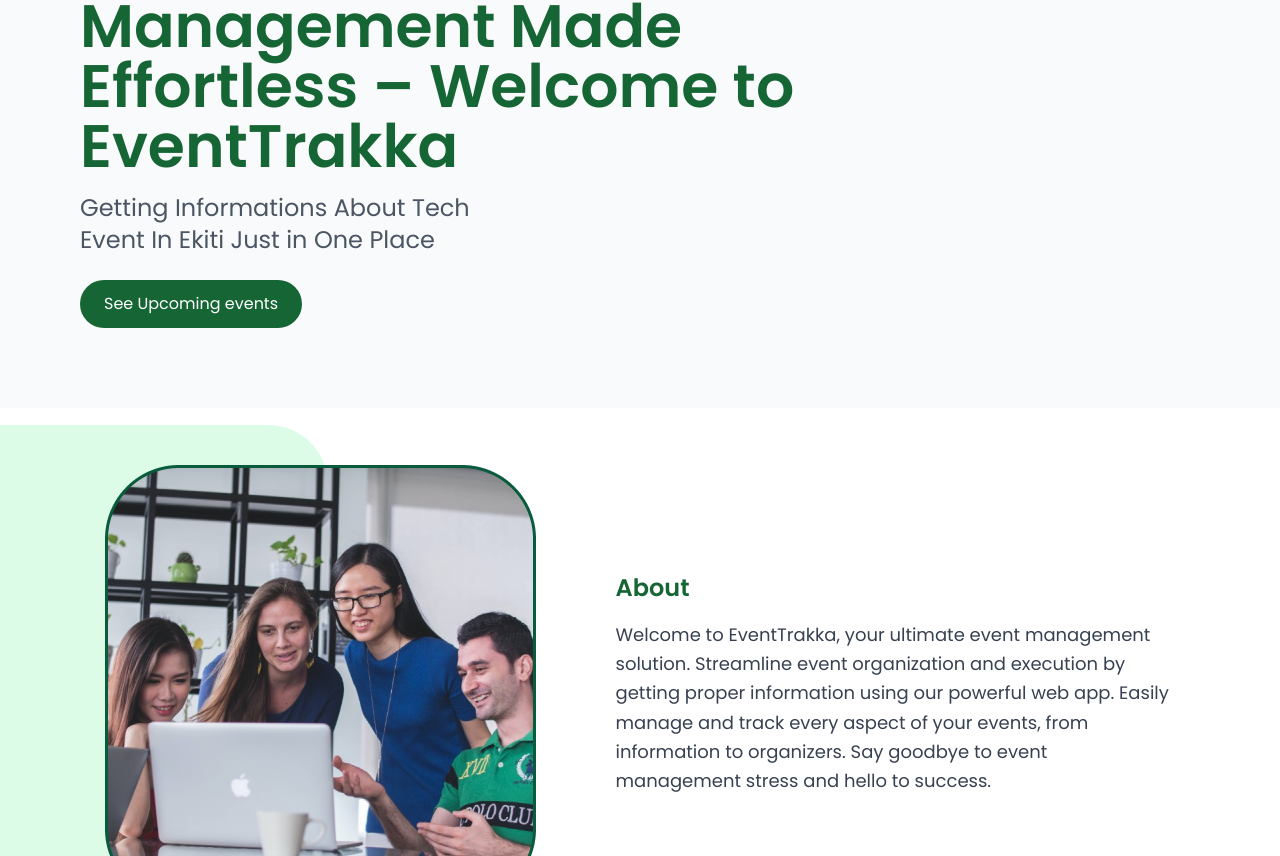
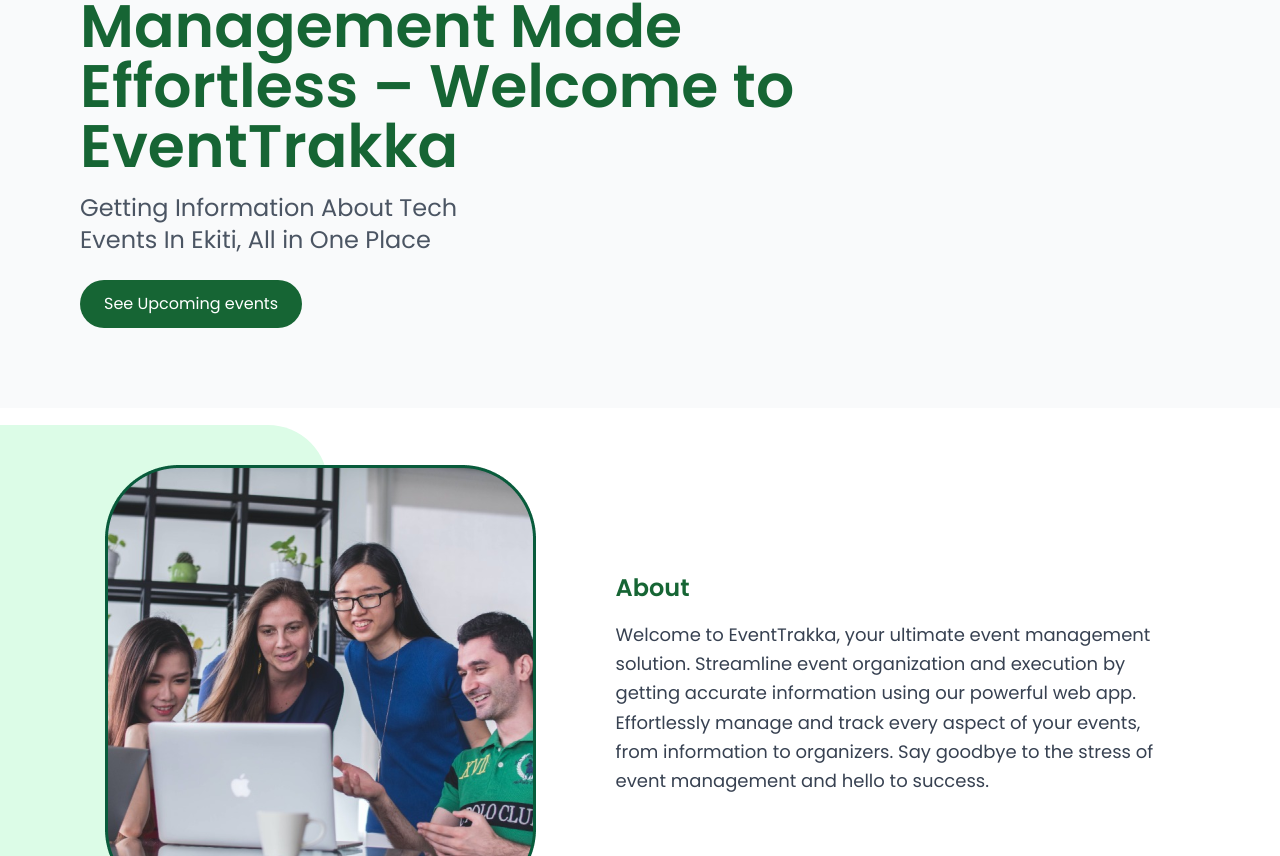
Before and after one commit to OSCA-Ado-Ekiti/EventTrakka, a React (Vite) app: page /about in a window 1280 px wide. Shown: the part 224-1080 px from the top of the page. Built offline with nearby package versions, Linux system fonts and the light colour scheme; a web font is replaced by a local one.

Commit message:
Fixed typos across all files

```diff
--- a/src/components/AboutHero.jsx
+++ b/src/components/AboutHero.jsx
@@ -12,7 +12,7 @@
 							Seamless Event Management Made Effortless – Welcome to EventTrakka
 						</h1>
 						<p className='text-gray-600 mt-4 text-lg md:text-2xl w-full md:w-[50%]'>
-							Getting Informations About Tech Event In Ekiti Just in One Place
+							Getting Information About Tech Events In Ekiti, All in One Place
 						</p>
 						<button className='mt-6 bg-green-800 text-white px-6 py-3 rounded-3xl hover:bg-green-700'>
 							See Upcoming events
@@ -37,10 +37,10 @@
 					<h3 className='text-2xl font-semibold text-green-800 mb-4'>About</h3>
 					<p className='text-gray-700 text-lg leading-relaxed'>
 						Welcome to EventTrakka, your ultimate event management solution.
-						Streamline event organization and execution by getting proper
-						information using our powerful web app. Easily manage and track
+						Streamline event organization and execution by getting accurate
+						information using our powerful web app. Effortlessly manage and track
 						every aspect of your events, from information to organizers. Say
-						goodbye to event management stress and hello to success.
+						goodbye to the stress of event management and hello to success.
 					</p>
 				</div>
 			</div>
--- a/src/components/Card.jsx
+++ b/src/components/Card.jsx
@@ -5,7 +5,7 @@
   return (
     <Link to={link} className="rounded-lg text-white relative h-[270px] w-[200px] overflow-hidden shadow-lg">
       <div className="absolute inset-0 bg-cover bg-center" style={{ backgroundImage: `url(${imageSrc})` }}></div>
-      <div className="absolute top-2 left-2 bg-green-500 text-white px-2 py-1 text-xs font-semibold rounded">
+      <div className="absolute top-0 left-2 bg-green-500 text-white px-2 py-1 text-xs font-semibold rounded-b-md">
         Trending
       </div>
       <div className='absolute bottom-0 left-0 right-0 bg-gradient-to-t from-black to-transparent p-4'>
--- a/src/components/Hero.jsx
+++ b/src/components/Hero.jsx
@@ -20,7 +20,7 @@
         >
           <div className="">
             <p className="text-sm bg-green-200 text-green-800 rounded-2xl w-fit px-4 py-2 font-bold mb-4 md:mb-10 mt-4">
-              WELCOME TO EVENT TRACKER
+              WELCOME TO EVENTTRAKKA
             </p>
 
             <p className="text-5xl lg:text-6xl lg:leading-70 font-bold text-hero-text">
--- a/src/components/RegisterEvents.jsx
+++ b/src/components/RegisterEvents.jsx
@@ -8,7 +8,7 @@
                     Seamless Event Management Made Effortless – Welcome to EventTrakka
                 </h1>
                 <p className="text-lg text-gray-600 mb-8">
-                    Getting Information About Tech Event In Ekiti Just in One Place
+                    Getting Information About Tech Events in Ekiti, All in One Place
                 </p>
                 <button className="bg-[#0F513D] text-white px-8 py-3 rounded-md text-lg font-semibold hover:bg-[#0D4535] transition duration-300">
                     See Upcoming events
--- a/src/components/aboutUs.jsx
+++ b/src/components/aboutUs.jsx
@@ -60,11 +60,12 @@
             </h1>
 
             <p className="text-md md:text-lg text-gray-600 mt-3 md:mt-4 text-justify">
-              Welcome to EventTrakka, your ultimate event management solution.
-              Streamline event organization and execution by getting proper
-              information using our powerful web app. Easily manage and track
-              every aspect of your events, from information to organizers. Say
-              goodbye to event management stress and hello to success.
+              {/* This should be changed to the history and journey of EventTrakka as this is already in the About Page */}
+            Welcome to EventTrakka, your ultimate event management solution.
+						Streamline event organization and execution by getting accurate
+						information using our powerful web app. Effortlessly manage and track
+						every aspect of your events, from information to organizers. Say
+						goodbye to the stress of event management and hello to success.
             </p>
           </div>
         </motion.div>
--- a/src/pages/About.jsx
+++ /dev/null
@@ -1,9 +0,0 @@
-import React from 'react'
-
-const about = () => {
-  return (
-   <div></div>
-  )
-}
-
-export default about
--- a/src/pages/About/UpcomingEvent.jsx
+++ b/src/pages/About/UpcomingEvent.jsx
@@ -62,7 +62,7 @@
 		'GDSC EKSU',
 		'MLSA EKSU',
 		'GDSC FUOYE',
-		'SCA ADO',
+		'OSCA ADO',
 		'WTM ADO',
 		'MLSA FUOYE',
 		'I4G FUOYE',
```
